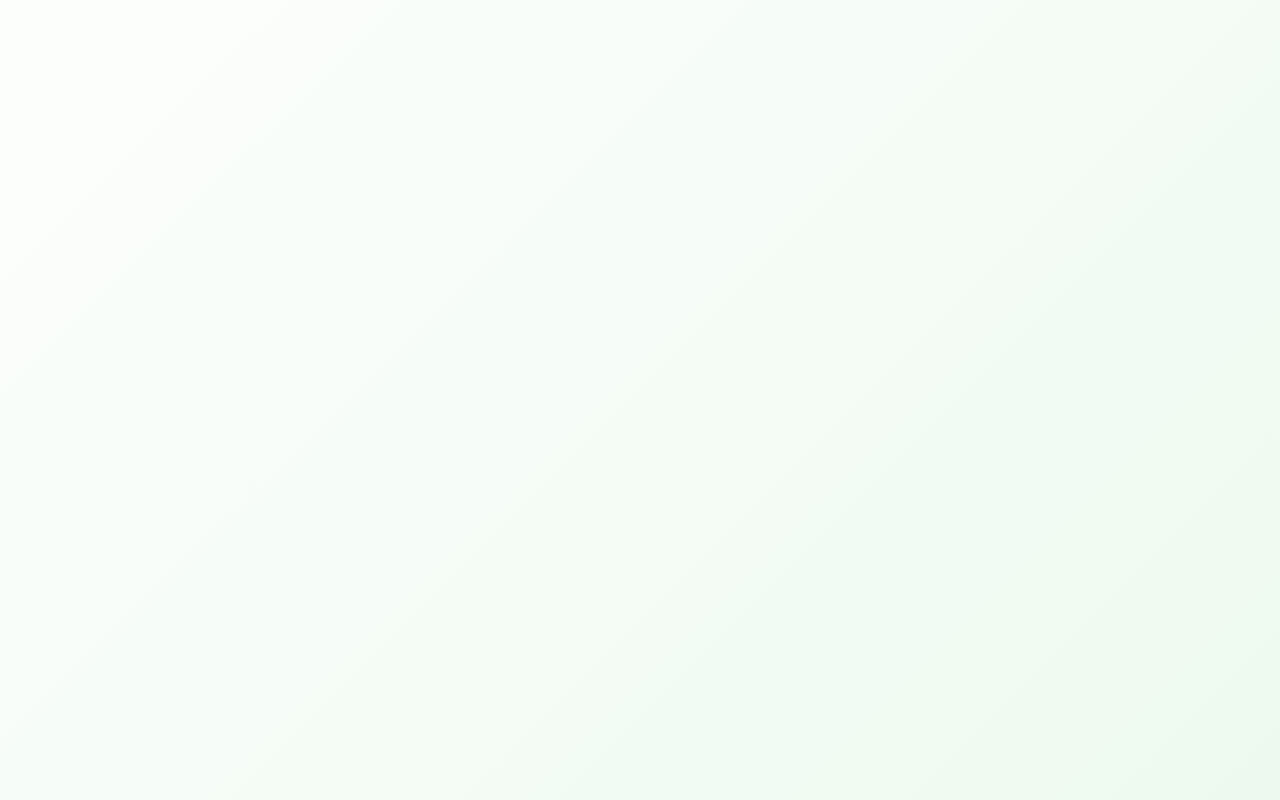
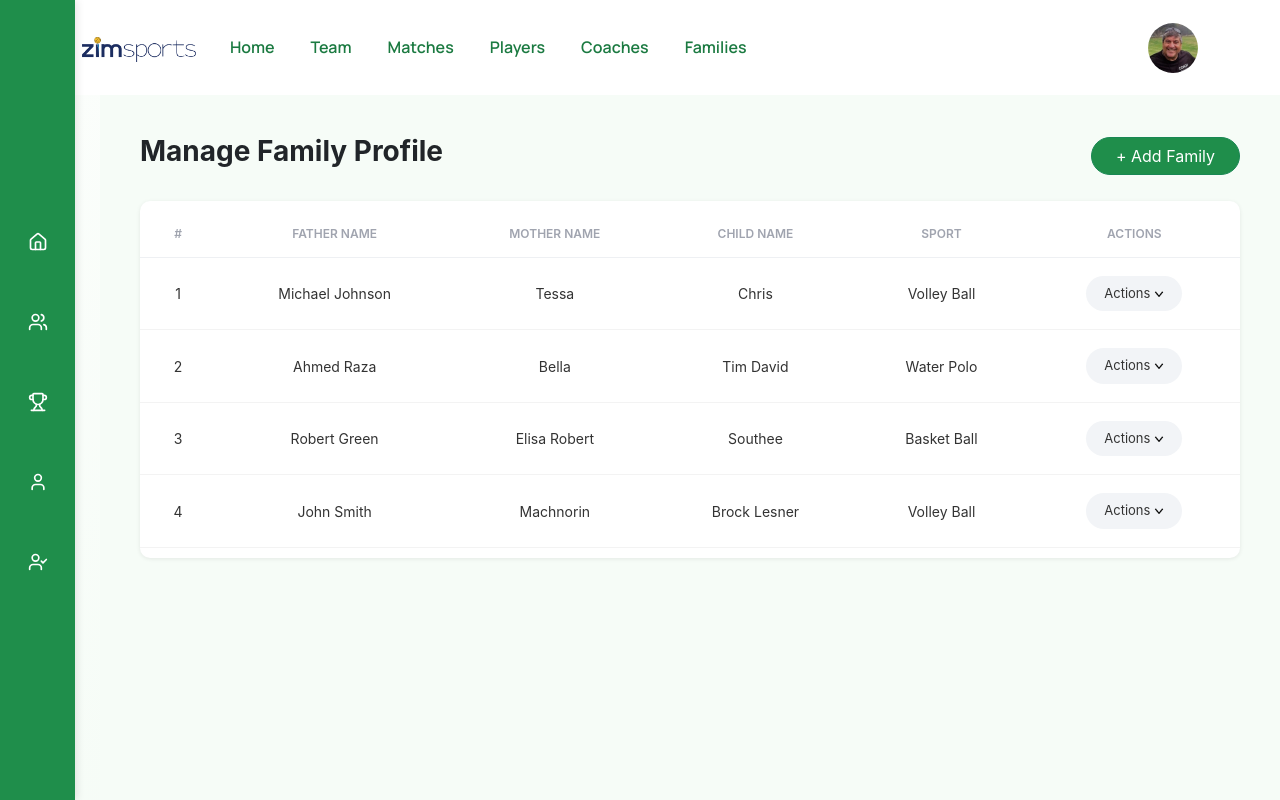
Before and after one commit to Zeeshanprojects/ZimSportsWebsite, a React (Vite) app in the folder zimsports/: page /families in a window 1280 px wide. Built offline with nearby package versions, Linux system fonts and the light colour scheme; the HTML template or start-up script is replaced by a standard one.

Commit message:
updated Code

```diff
--- a/zimsports/src/Components/DashboardNavbar.jsx
+++ b/zimsports/src/Components/DashboardNavbar.jsx
@@ -57,12 +57,11 @@ export default function DashboardNavbar() {
                 </Link>
               </li>
               <li className="nav-item">
-                <Link className="nav-link" to="/coaches">
-               Families
+                <Link className="nav-link" to="/families">
+                  Families
                 </Link>
               </li>
             </ul>
-
           </div>
 
           <div className="d-flex align-items-center">
--- a/zimsports/src/Pages/Coaches.jsx
+++ b/zimsports/src/Pages/Coaches.jsx
@@ -10,6 +10,7 @@ export default function Coaches() {
     { id: 1, name: "Michael Johnson", team: "Eagles" },
     { id: 2, name: "Ahmed Raza", team: "Warriors" },
     { id: 3, name: "Robert Green", team: "Titans" },
+    { id: 4, name: "John Smith", team: "Blues" },
   ]);
 
   const [openDropdown, setOpenDropdown] = useState(null);
--- a/zimsports/src/Pages/Families.jsx
+++ b/zimsports/src/Pages/Families.jsx
@@ -1,9 +1,115 @@
-import React from 'react'
+import React, { useState } from "react";
+import "../assets/CSS/Coaches.css";
+import Image from "../assets/Images/image";
+import "bootstrap/dist/css/bootstrap.min.css";
+import DashboardNavbar from "../Components/DashboardNavbar";
+import DashboardSidebar from "../Components/DashboardSidebar";
 
-export default function Families() {
+export default function FamilyPage() {
+  const [family, setFamily] = useState([
+    { id: 1, Fname: "Michael Johnson", Mname: "Tessa",Cname:"Chris", Sport: "Volley Ball" },
+    { id: 2, Fname: "Ahmed Raza", Mname: "Bella", Cname:"Tim David",Sport: "Water Polo" },
+    { id: 3, Fname: "Robert Green", Mname: "Elisa Robert", Cname:"Southee",Sport: "Basket Ball" },
+    { id: 4, Fname: "John Smith", Mname: "Machnorin", Cname:"Brock Lesner",Sport: "Volley Ball" },
+  ]);
+
+  const [openDropdown, setOpenDropdown] = useState(null);
+
+  const handleToggleDropdown = (id) => {
+    setOpenDropdown(openDropdown === id ? null : id);
+  };
+
+  const handleEdit = (member) => {
+    alert(`Editing Family: ${member.Fname}`);
+  };
+
+  const handleDelete = (id) => {
+    if (window.confirm("Are you sure you want to delete this record?")) {
+      setFamily(family.filter((f) => f.id !== id));
+    }
+  };
+
   return (
-<>
+    <>
+      <DashboardNavbar />
+      <DashboardSidebar />
+      <div className="coaches-main">
+        {/* Header */}
+        <div className="d-flex justify-content-between align-items-center mb-4">
+          <h3 className="fw-bold">Manage Family Profile</h3>
+          <button className="btn btn-success px-4 rounded-pill">+ Add Family</button>
+        </div>
 
-</>
-  )
+        {/* Table Section */}
+        <div className="coaches-card">
+          <table className="coaches-table w-100 text-center align-middle">
+            <thead>
+              <tr>
+                <th>#</th>
+                <th>Father Name</th>
+                <th>Mother Name</th>
+                <th>Child Name</th>
+                <th>Sport</th>
+                <th>Actions</th>
+              </tr>
+            </thead>
+
+            <tbody>
+              {family.map((member, index) => (
+                <tr key={member.id}>
+                  <td>{index + 1}</td>
+                  <td>{member.Fname}</td>
+                  <td>{member.Mname}</td>
+                  <td>{member.Cname}</td>
+                  <td>{member.Sport}</td>
+                  <td className="position-relative">
+                    <div className="dropdown d-inline-block">
+                      <button
+                        className="action-dropdown-btn d-flex align-items-center justify-content-center"
+                        type="button"
+                        id={`dropdownMenuButton-${member.id}`}
+                        onClick={() => handleToggleDropdown(member.id)}
+                      >
+                        Actions
+                        <img
+                          src={Image.downarrow}
+                          alt="downarrow"
+                          height={10}
+                          className="ms-1"
+                        />
+                      </button>
+
+                      {openDropdown === member.id && (
+                        <ul
+                          className="dropdown-menu show position-absolute custom-dropdown"
+                          aria-labelledby={`dropdownMenuButton-${member.id}`}
+                        >
+                          <li>
+                            <button
+                              className="dropdown-item edit-item"
+                              onClick={() => handleEdit(member)}
+                            >
+                              ✏️ Edit
+                            </button>
+                          </li>
+                          <li>
+                            <button
+                              className="dropdown-item delete-item"
+                              onClick={() => handleDelete(member.id)}
+                            >
+                              🗑️ Delete
+                            </button>
+                          </li>
+                        </ul>
+                      )}
+                    </div>
+                  </td>
+                </tr>
+              ))}
+            </tbody>
+          </table>
+        </div>
+      </div>
+    </>
+  );
 }
```
